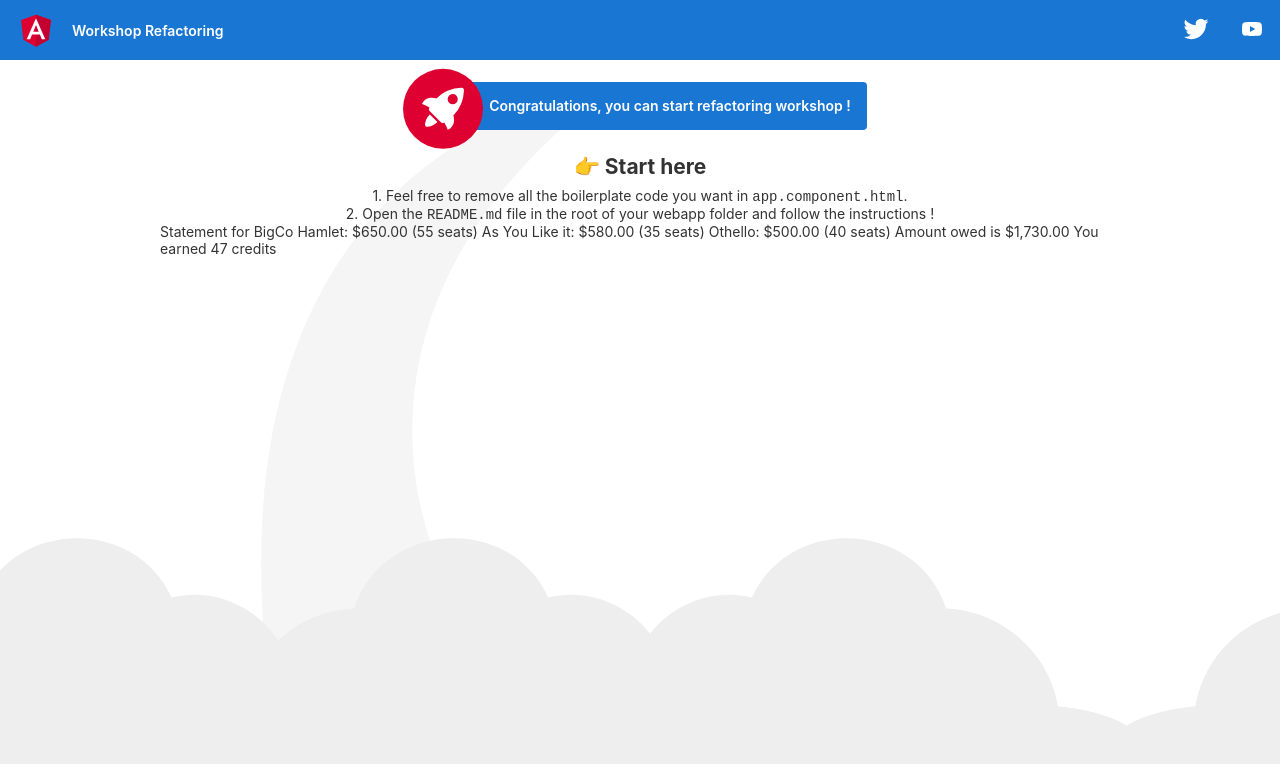
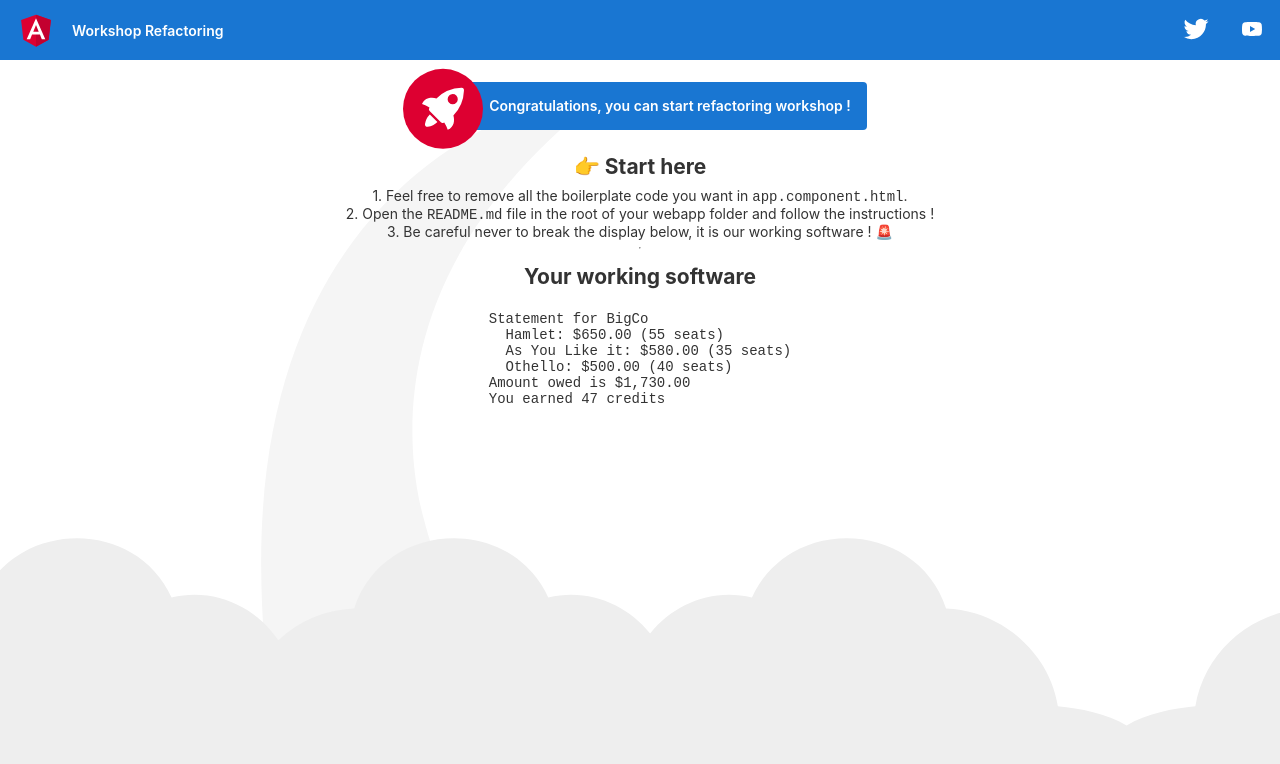
Before and after one commit to codeursenior/ng-refactoring, an Angular app: page / in a window 1280 px wide. Shown: the top 764 px of the page. Built offline with nearby package versions, Linux system fonts and the light colour scheme.

Commit message:
Update app.component.html

```diff
--- a/src/app/app.component.html
+++ b/src/app/app.component.html
@@ -353,9 +353,12 @@
   <h2>👉 Start here</h2>
   <p>1. Feel free to remove all the boilerplate code you want in <code>app.component.html</code>.</p>
   <p>2. Open the <code>README.md</code> file in the root of your webapp folder and follow the instructions !</p>
-
-  <!-- WORKING ZONE -->
-  <p>{{ result }}</p>
+  <p>3. Be careful never to break the display below, it is our working software ! 🚨</p>
+  <hr>
+  <!-- WORKING ZONE : Not boilerplate part ! -->
+  <h2>Your working software</h2>
+  <pre>{{ result }}</pre>
+  <!-- WORKING ZONE : end -->
 
 
   <svg id="clouds" xmlns="http://www.w3.org/2000/svg" width="2611.084" height="485.677" viewBox="0 0 2611.084 485.677">
```
